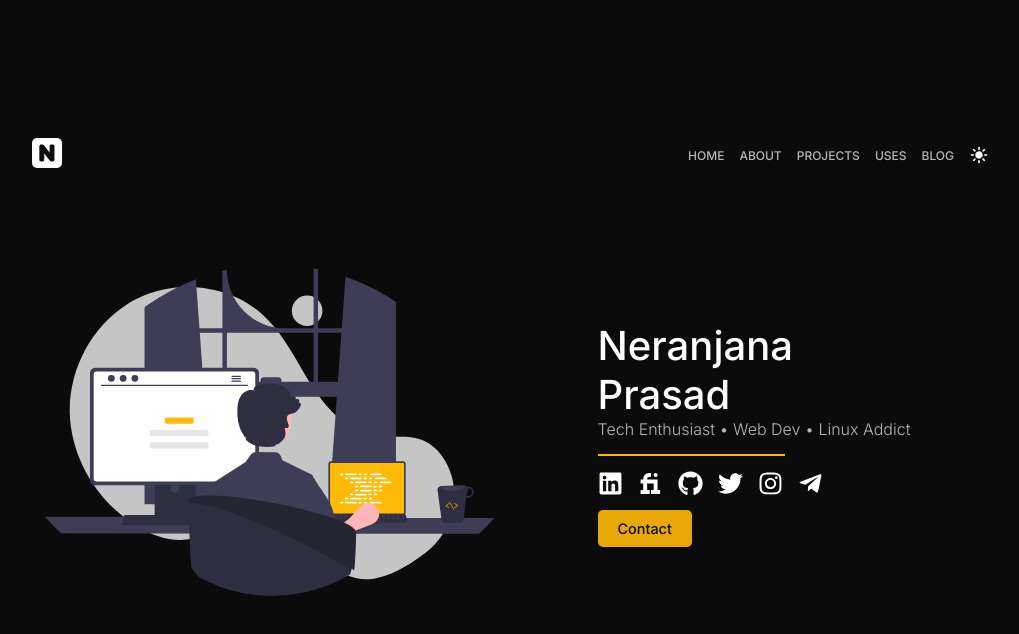
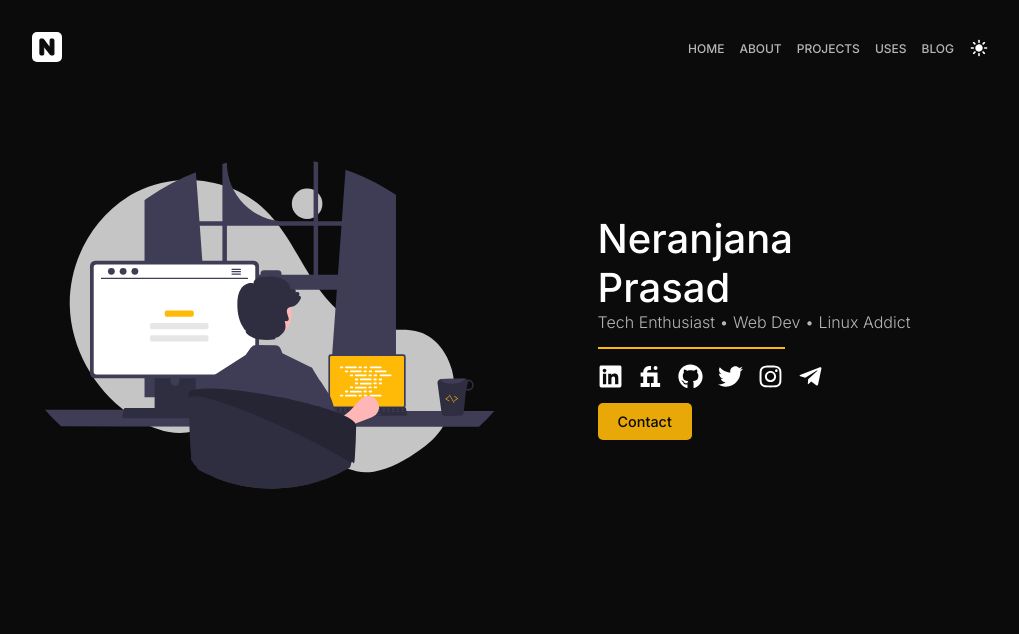
Before and after one commit to NandiyaLive/neranjana.me, a Next.js app: page / in a window 1280 px wide. Shown: the top 634 px of the page, without its empty margins (128-1147 px from the left). Built offline with nearby package versions, Linux system fonts and the light colour scheme.

Commit message:
Rollback

```diff
--- a/src/styles/styles.scss
+++ b/src/styles/styles.scss
@@ -59,10 +59,6 @@ body {
   font-family: "Inter", "Roboto", -apple-system, BlinkMacSystemFont, sans-serif;
   height: 100vh;
   position: relative;
-
-  display: grid;
-  place-content: center;
-  grid-template-columns: 1fr;
 }
 
 button,
```
